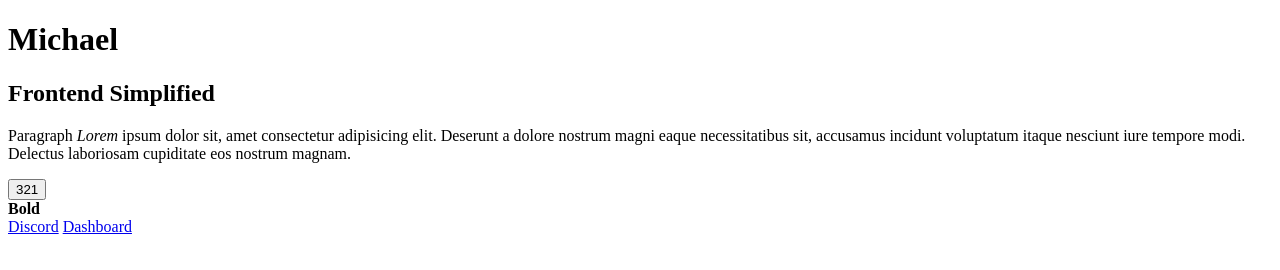
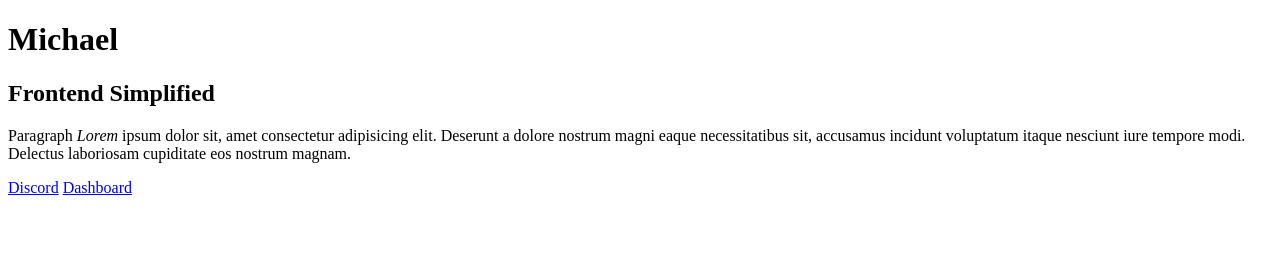
Before and after one commit to MWem03/Html-Practice, a plain HTML site: page index.html in a window 1280 px wide. Drawn offline with Linux system fonts and the light colour scheme.

Commit message:
Cleaned up to be made into personal website

```diff
--- a/index.html
+++ b/index.html
@@ -15,10 +15,6 @@
       incidunt voluptatum itaque nesciunt iure tempore modi. Delectus laboriosam
       cupiditate eos nostrum magnam.
     </p>
-    <button>321</button>
-    <div>
-      <b>Bold</b>
-    </div>
     <a href="https://discord.gg/frontend" target="_blank">Discord</a>
     <a href="/dashboard.html" target="_blank">Dashboard</a>
   </body>
```
